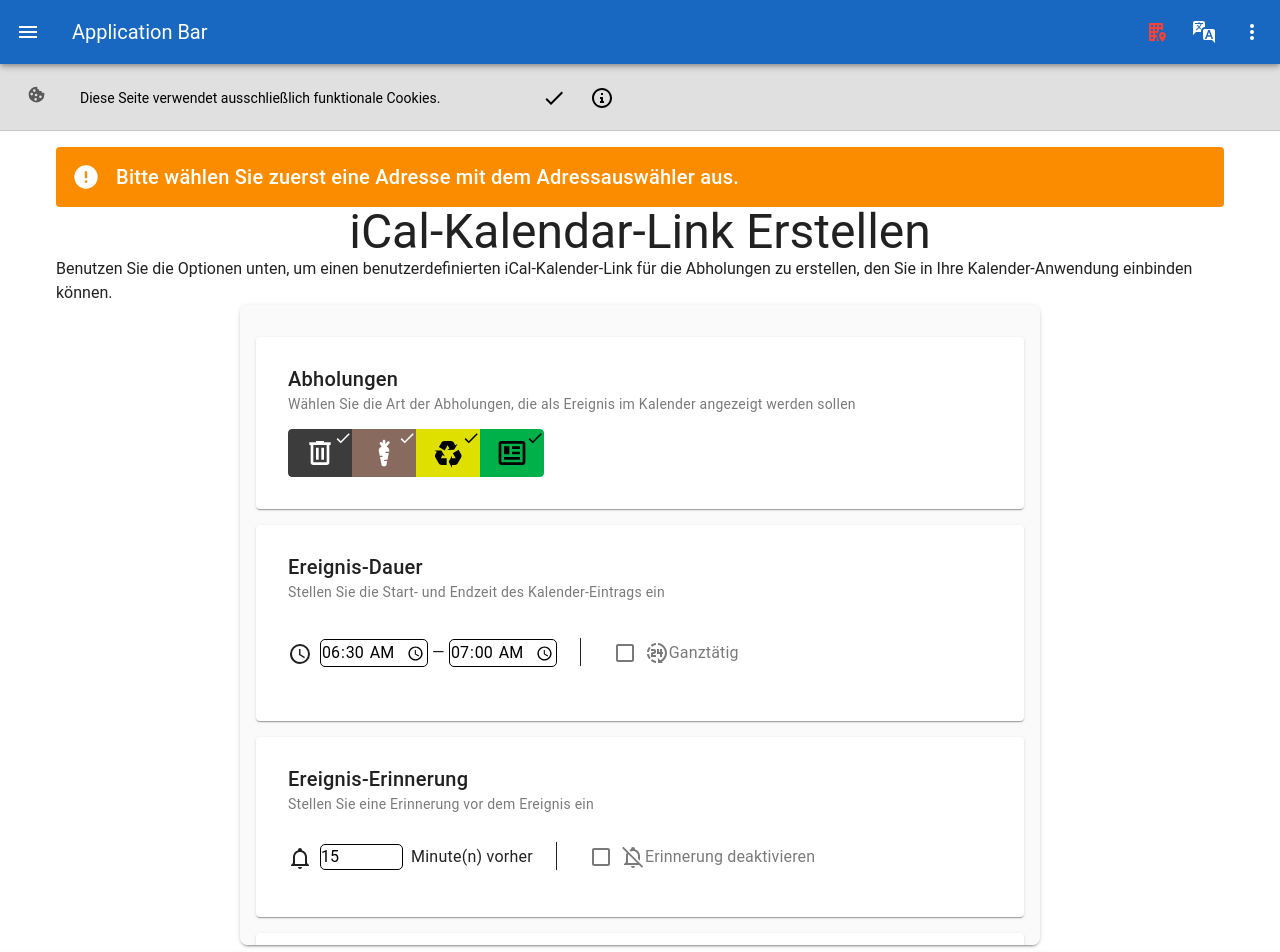
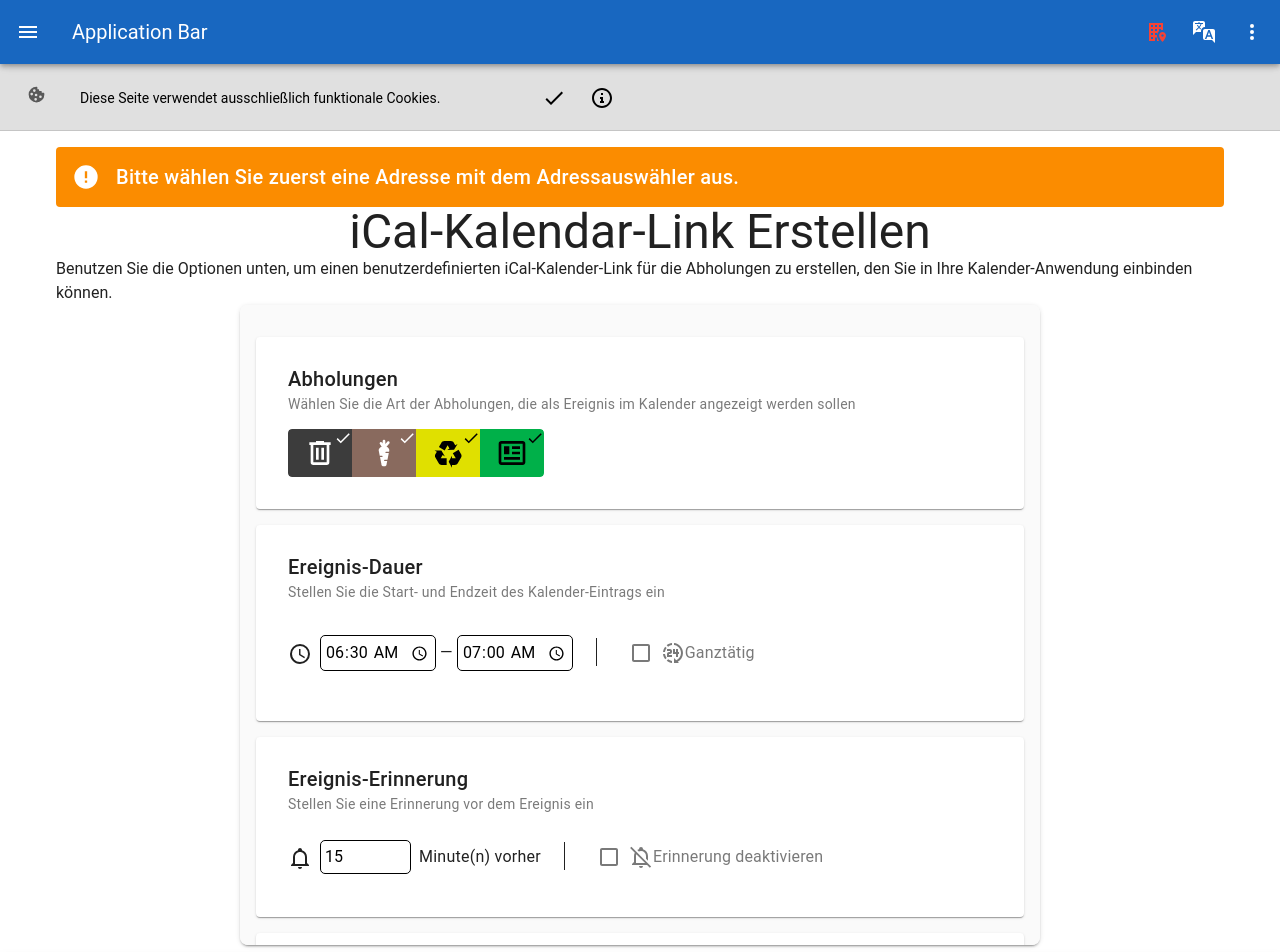
Before and after one commit to pano9000/aws-stuttgart-pickup-dates-service, a Nuxt app: page /ICalGenerator in a window 1280 px wide. Shown: the top 952 px of the page. Built offline with nearby package versions, Linux system fonts and the light colour scheme.

Commit message:
feat(Number/TimeRangeInput): improve look of inputs
still TODO: make it the same style as Vuetify

```diff
--- a/components/NumberInput.vue
+++ b/components/NumberInput.vue
@@ -43,6 +43,7 @@
 }
 
 .numberinput__wrap input {
+  padding: .25rem;
   border: 1px solid black;
   border-radius: 5px; /*@TODO: check how to use same style as vuetify here*/
 }
--- a/components/TimeRangeInput.vue
+++ b/components/TimeRangeInput.vue
@@ -34,6 +34,7 @@
 }
 
 .timerangeinput__wrap input {
+  padding: .25rem;
   border: 1px solid black;
   border-radius: 5px; /*@TODO: check how to use same style as vuetify here*/
 }
```
